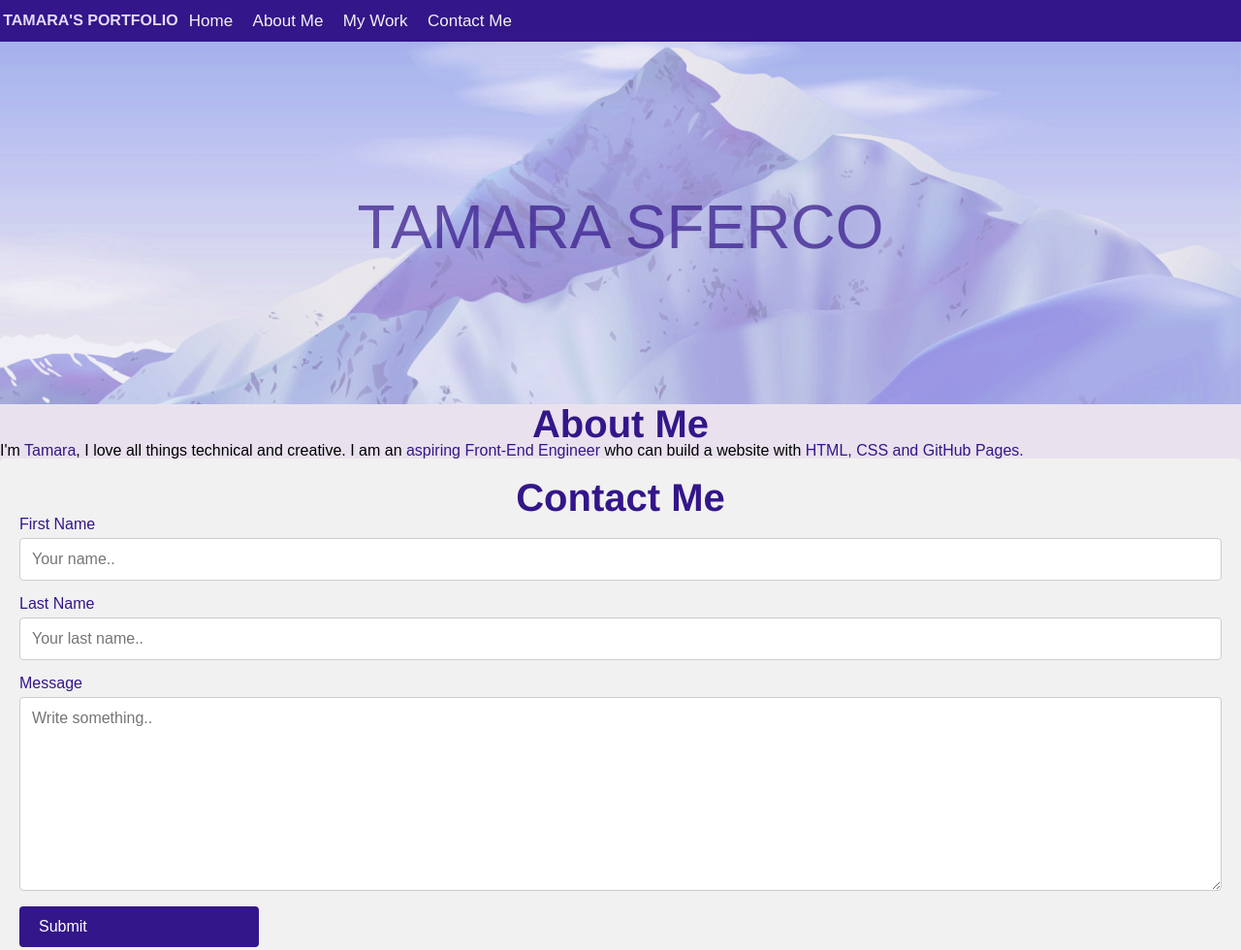
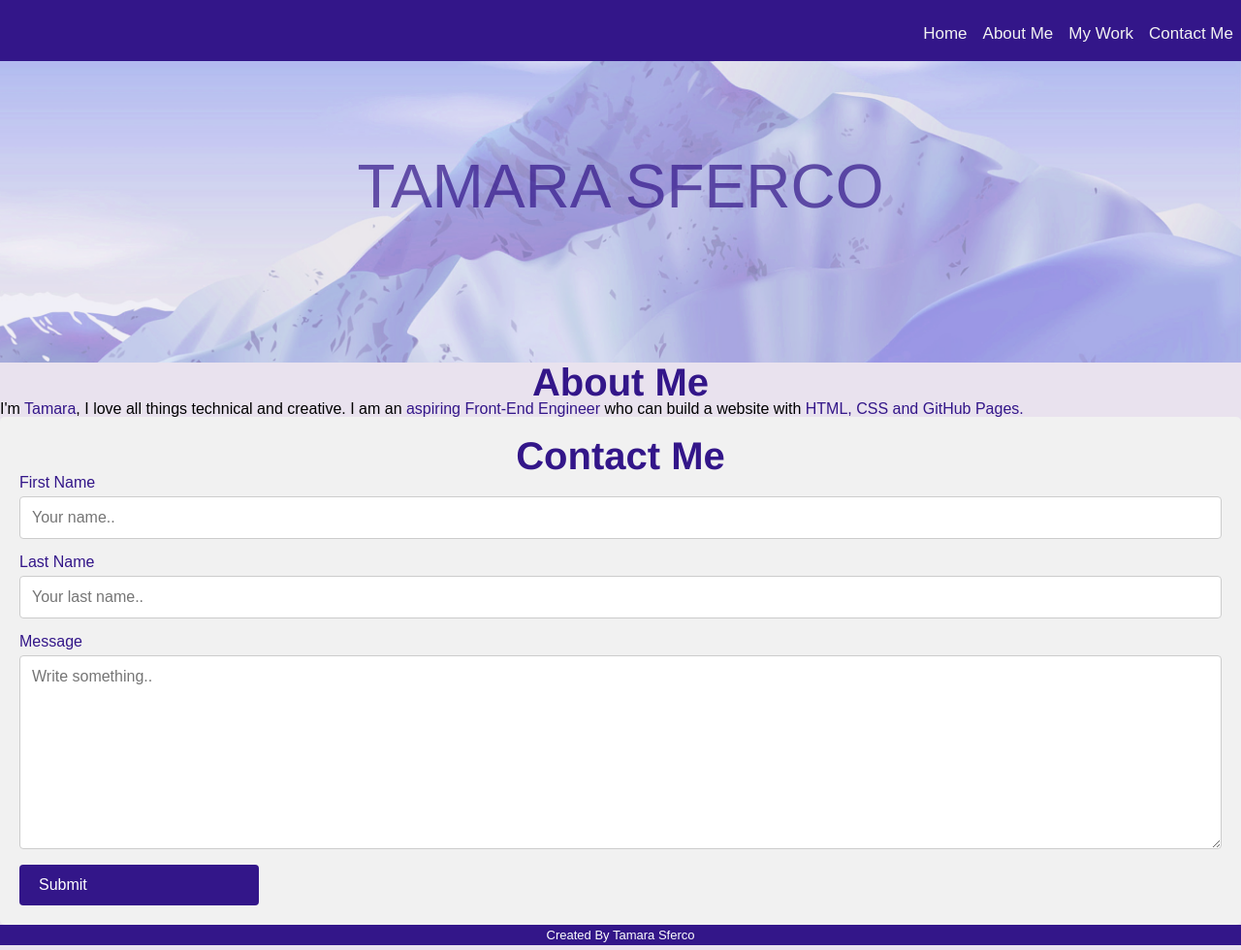
Before and after one commit to TamaraDawg/MY-PORTFOLIO, a plain HTML site: page index.html in a window 1280 px wide. Shown: the top 980 px of the page at 97% size. Drawn offline with Linux system fonts and the light colour scheme.

Commit message:
Making Navbar compatible with other screens, transferring navbar to the right and using flexbox

```diff
--- a/assets/css/style.css
+++ b/assets/css/style.css
@@ -11,7 +11,7 @@
 }
 
 h1 {
-
+display: none;
     margin: 0.8rem 0.2rem 0.2rem 0.2rem;
      color: var(--light);
     float: left;
@@ -33,26 +33,45 @@ h2 {
     font-style: inherit;
 }
 
-/*NAVIGATION BAR CSS*/
+/*NAVIGATION BAR STYLE CSS*/
 .topnav {
     width: 100%;
+    position: fixed;
+    z-index: 1;
+    top: 0;
     background-color: var(--dark);
-    padding: 0.8rem 0.5rem;
+    padding-left: 0.5rem;
+    padding-top: 1.75rem;
+    padding-bottom: 0.5rem;
+    overflow-x: hidden;
+    transition: 0.5s;
 }
 
 .topnav a {
+    display:inline;
     color: #f2f2f2;
     text-align: center;
     padding: 0.8rem 0.5rem ;
     text-decoration: none;
     font-size: 1.063rem;
+    transition: 0.3s;
   }
 
-a:hover {
+.topnav a:hover {
     background-color:var(--hover);
     opacity: 70%;
   color: var(--dark);
 }
+
+
+
+
+.topnav ul {
+    list-style-type: none;
+}
+
+
+
 
 
 /*HEADER*/
@@ -127,9 +146,6 @@ a:hover {
 
 
 
-@media screen (max-width 1222px) {
-
-}
 
 /*FOOTER*/
 footer {
@@ -140,3 +156,27 @@ footer {
     font-size: small;
     text-align: center;
 }
+@media screen and (max-height: 450px) {
+    .sidenav {padding-top: 15px;}
+    .sidenav a {font-size: 1.125rem}
+}
+@media screen and (min-width: 768px) {
+
+    /*Adjusted NavBar to fit large screen*/
+.topnav {
+    padding-top: 0.8rem;
+
+}
+    .Flex-Container {
+    display: flex;
+    justify-content: right;
+}
+
+
+
+
+
+
+
+
+}
--- a/index.html
+++ b/index.html
@@ -19,11 +19,14 @@
     </header>
 <!--navigation bar -->
  <nav class="topnav">
-    <!--added links to allow a jump to sections of the page for easier navigation-->
-    <a class="active" href="#HOME">Home</a>
+    <!--this ul is to allow a Flex Container to help code be compatible with various screen sizes, but will not be visible.-->
+    <ul class="Flex-Container">
+        <!-- added links to allow a jump to sections of the page for easier navigation-->
+    <a href="#HOME">Home</a>
     <a href="#ABOUT">About Me</a>
     <a href="#WORK">My Work</a>
     <a href="#CONTACT">Contact Me</a>
+    </ul>
 
 </nav>
 <!--main image-->
```
